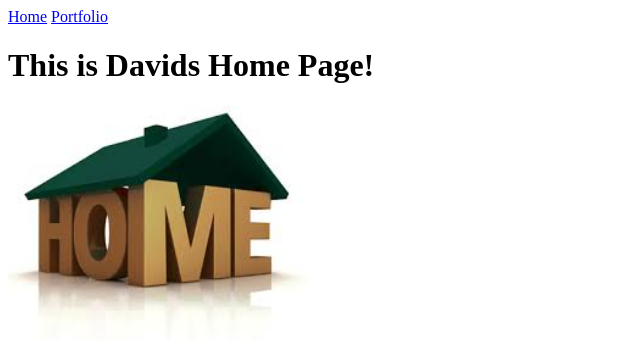
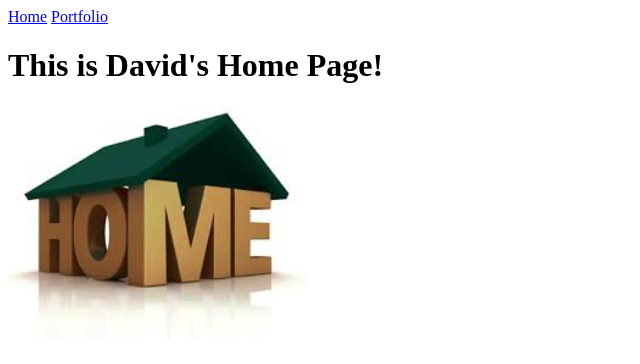
Before and after one commit to DCorona345/DCorona345.github.io, a plain HTML site: page my_website/index.html in a window 1280 px wide. Shown: the whole page, without its empty margins (0-640 px from the left). Drawn offline with Linux system fonts and the light colour scheme.

Commit message:
Added Text

```diff
--- a/my_website/index.html
+++ b/my_website/index.html
@@ -7,7 +7,7 @@
   <body>
     <a href="index.html">Home</a>
     <a href="portfolio.html">Portfolio</a>
-    <h1>This is Davids Home Page!</h1>
+    <h1>This is David's Home Page!</h1>
     <img src="images/home.jpg" height="250">
   </body>
 </html>
```
